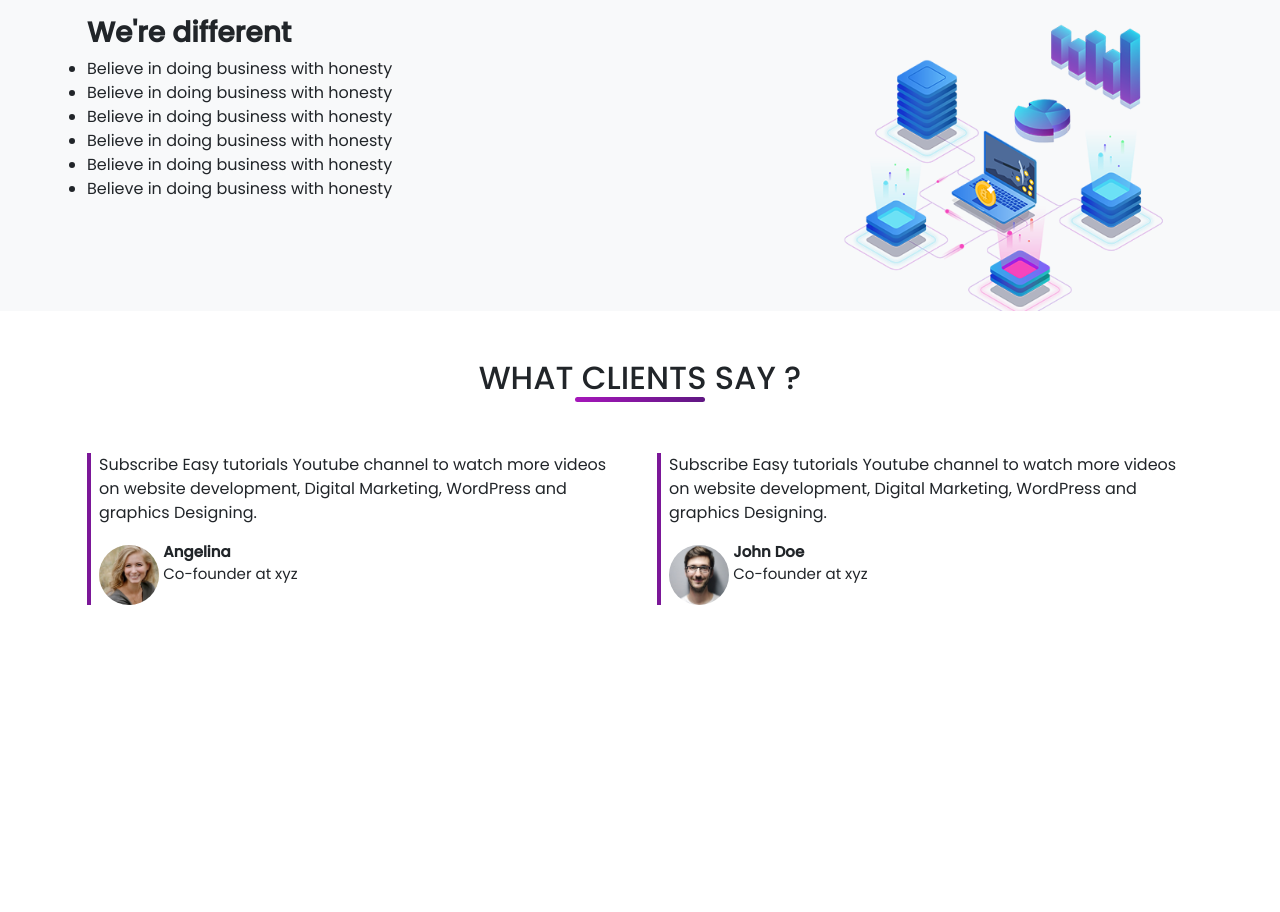
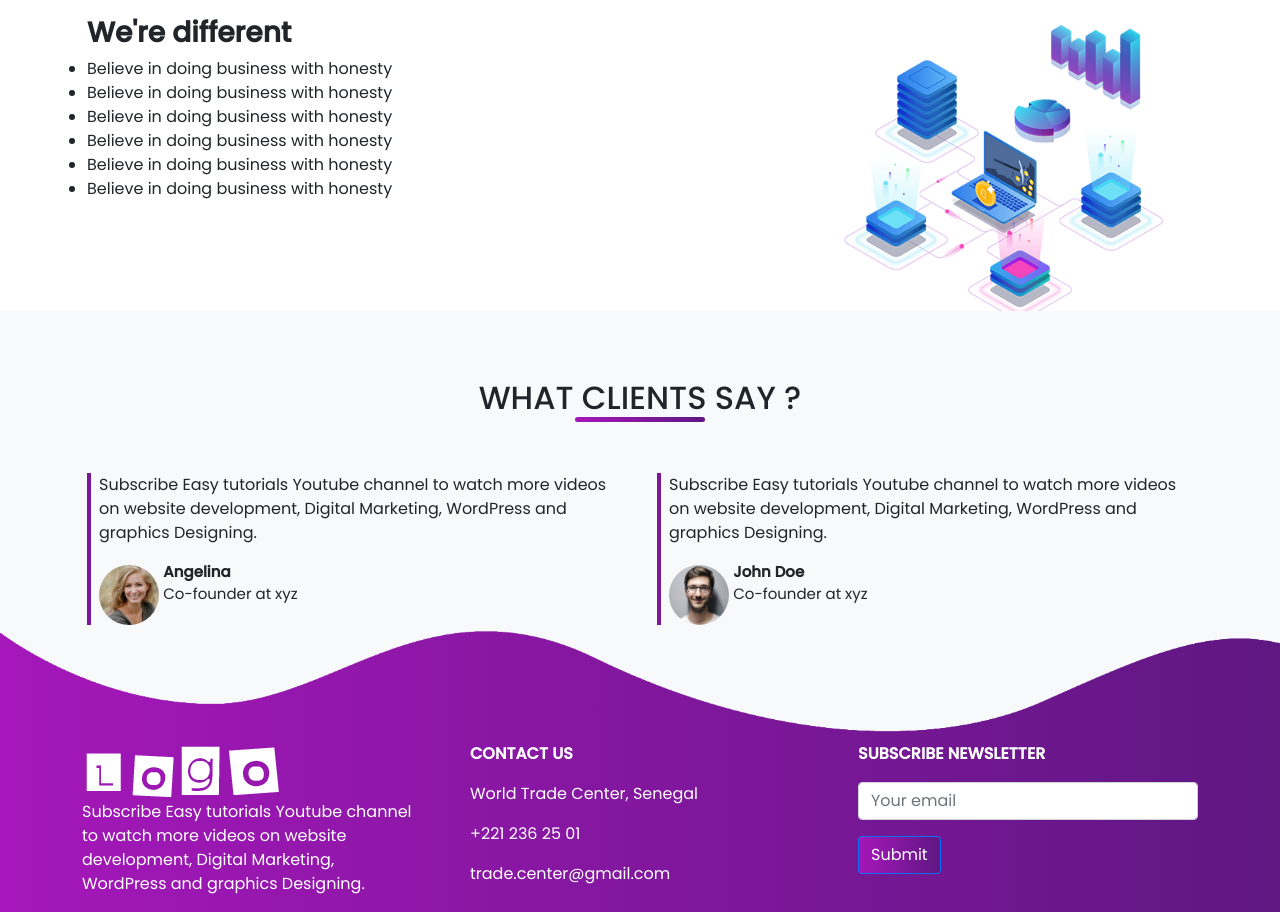
Before and after one commit to Alkaly02/marketing-website, a plain HTML site: page index.html in a window 1280 px wide. Shown: the part 1327-2239 px from the top of the page. Before the commit the page ends 1932 px from the top, so only its background shows below. Drawn offline with nearby package versions, Linux system fonts and the light colour scheme.

Commit message:
Creation du footer

```diff
--- a/index.html
+++ b/index.html
@@ -146,6 +146,36 @@
 	</div>
 </section>
 
+<!-- footer-section -->
+<section id="footer">
+	<img src="images/wave2.png" alt="Wave 2" class="wave2">
+	<div class="container-lg">
+		<div class="row gx-sm-5 gy-4">
+			<div class="col-md-4 col-sm-6">
+				<img src="images/demo-logo.png" alt="Logo du site">
+				<p>Subscribe Easy tutorials Youtube channel to watch more videos on website development, Digital
+				    Marketing, WordPress and graphics Designing.
+				</p>
+			</div>
+			<div class="col-md-4 col-sm-6">
+				<p><b>CONTACT US</b></p>
+				<p>World Trade Center, Senegal</p>
+				<p>+221 236 25 01</p>
+				<p>trade.center@gmail.com</p>
+			</div>
+			<div class="col-md-4 col-sm-6">
+				<p><b>SUBSCRIBE NEWSLETTER</b></p>
+				<form>
+				  <div class="mb-3">
+				    <input type="email" class="form-control" id="exampleInputEmail1" placeholder="Your email">
+				  </div>
+				  <button type="submit" class="btn btn-primary">Submit</button>
+				</form>
+			</div>
+		</div>
+	</div>
+</section>
+
 
 
 
--- a/style.css
+++ b/style.css
@@ -84,9 +84,6 @@
 
 
 /*### about-us-section ###*/
-#about-us{
-	background-color: #f8f9fa;
-}
 .about{
 	display: flex;
 	justify-content: space-evenly;
@@ -110,6 +107,11 @@
 }
 
 /*### testimonials-section ###*/
+#testimonials{
+	padding-top: 20px;
+	background-color: #f8f9fa;
+	margin-bottom: 0;
+}
 .clients{
 	border-left: 4px solid #7b1798;
 	margin-left: 5px;
@@ -124,6 +126,23 @@
 .client-desc{
 	display: inline-block;
 	font-size: 15px;
+}
+
+/*### footer-section ###*/
+#footer{
+	background: linear-gradient(to right, #a517ba,#5f1782);
+	margin-top: 50px;
+	color: white;
+	margin-top: 0;
+}
+.wave2{
+	width: 100%;
+}
+.btn-primary{
+	background: linear-gradient(to right, #a517ba,#5f1782);
+	outline: none;
+	border: none;
+	box-shadow: none;
 }
 
 
```
